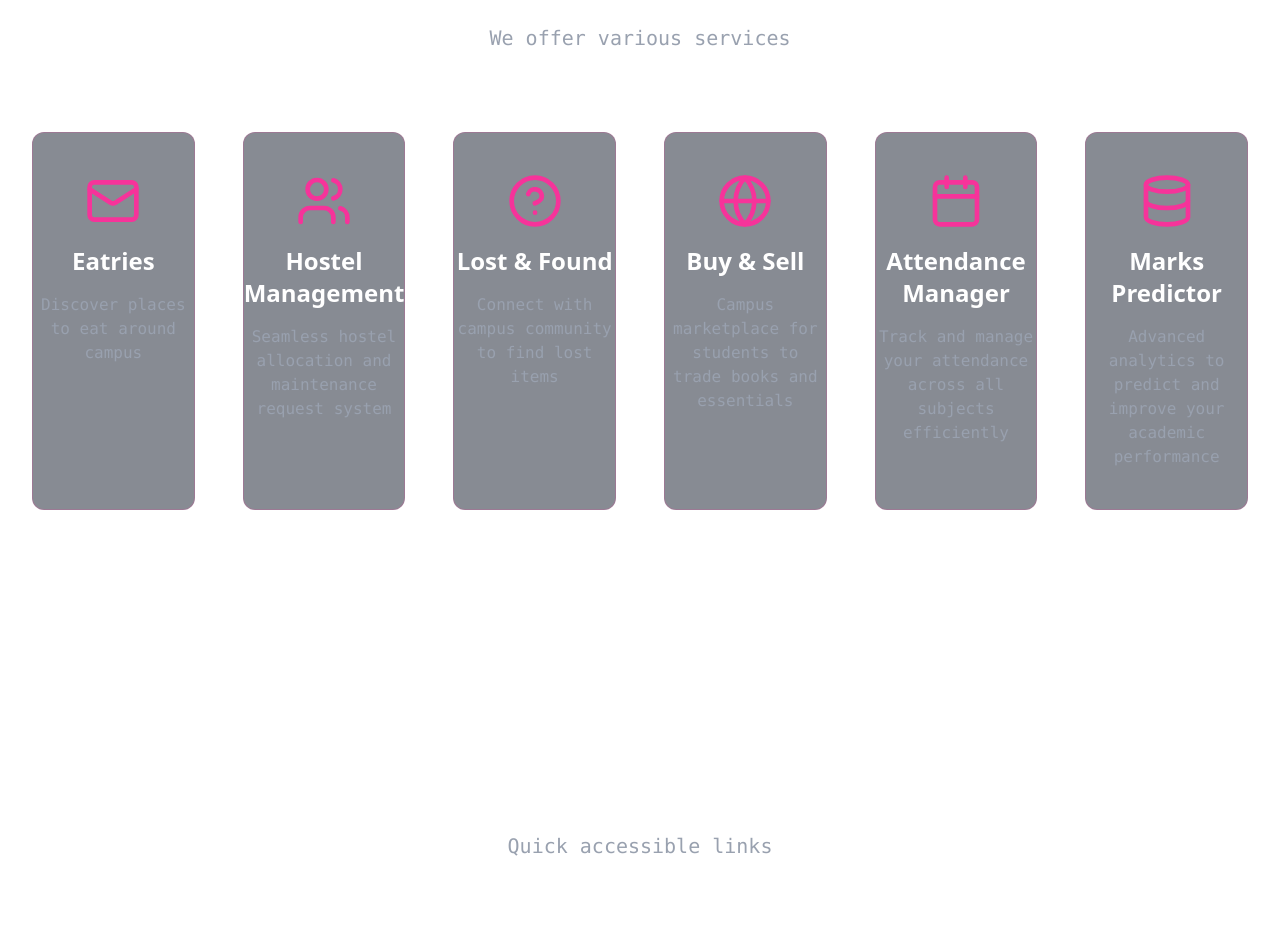
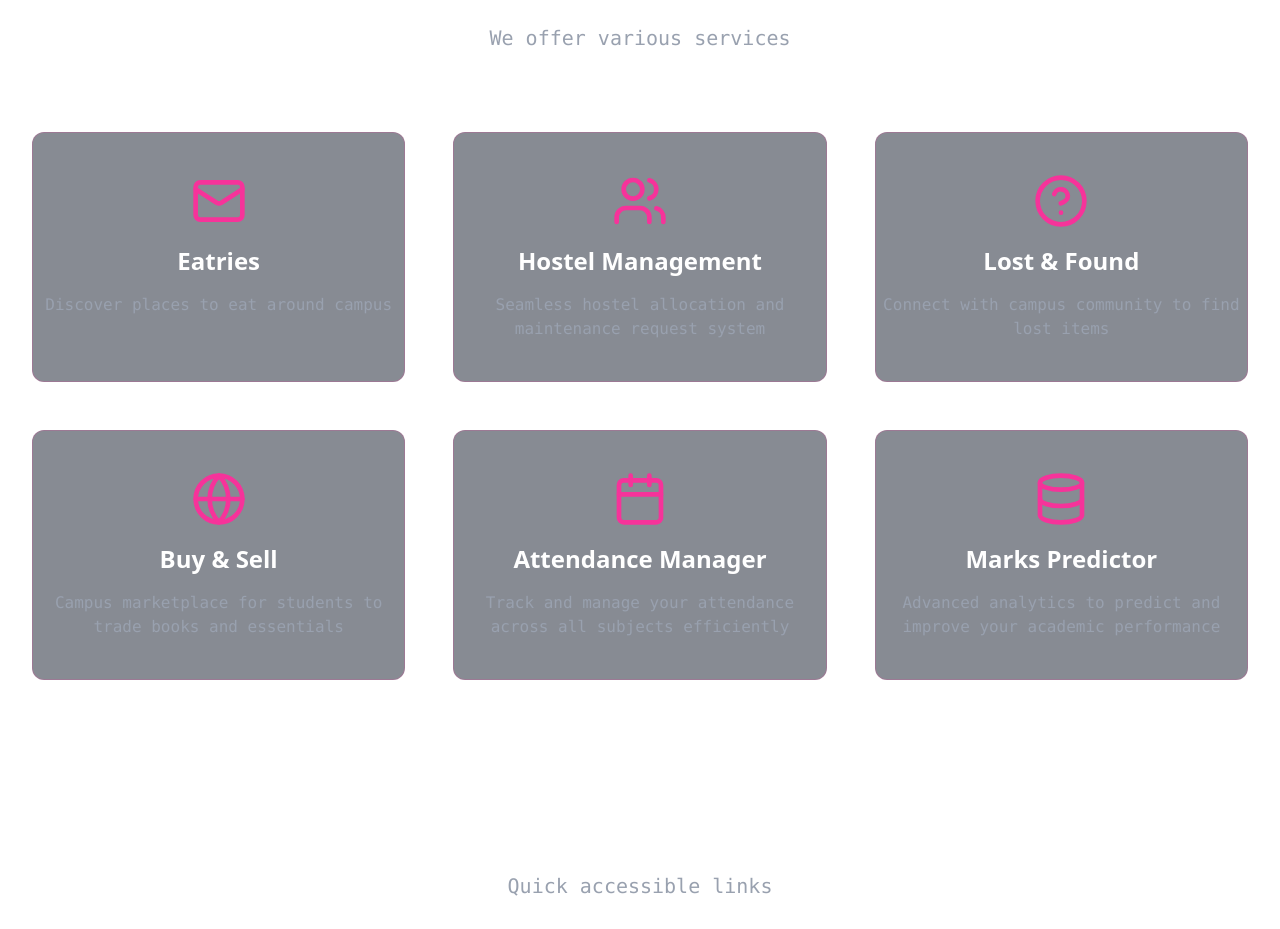
Before and after one commit to singhashish9963/CampusBeacon, a React (Vite) app in the folder client/CampusBeacon/: page / in a window 1280 px wide. Shown: the part 900-1829 px from the top of the page. Built offline with nearby package versions, Linux system fonts and the light colour scheme.

Commit message:
update feature card on home page

```diff
--- a/client/CampusBeacon/src/pages/homePage.jsx
+++ b/client/CampusBeacon/src/pages/homePage.jsx
@@ -91,7 +91,7 @@ const HomePage = () => {
                 We offer various services
               </p>
             </motion.div>
-            <div className="grid grid-cols-2 md:grid-cols-2 lg:grid-cols-6 gap-12">
+            <div className="grid grid-cols-2 md:grid-cols-2 lg:grid-cols-3 gap-12">
               <FeatureCard
                 icon={Mail}
                 title="Eatries"
```
